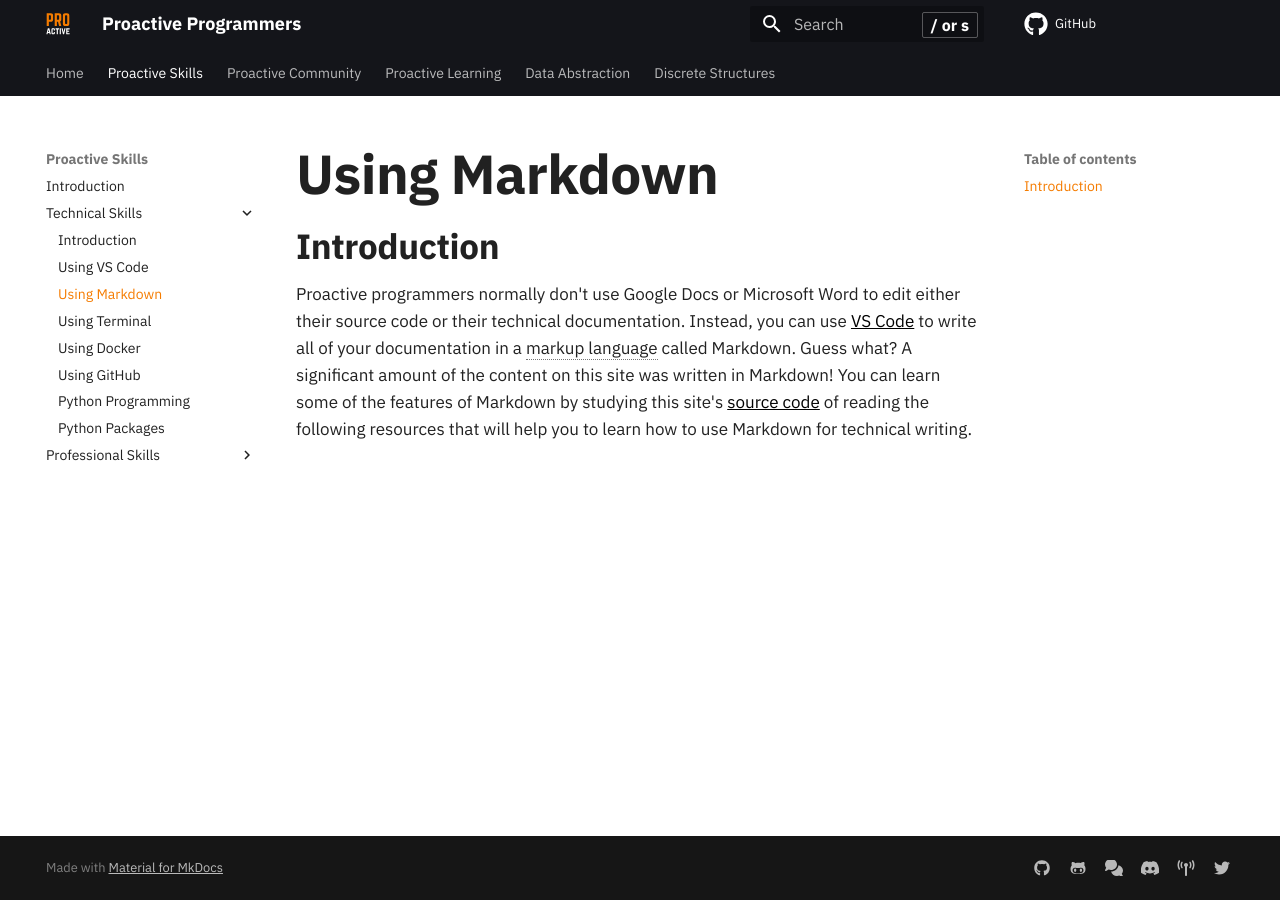
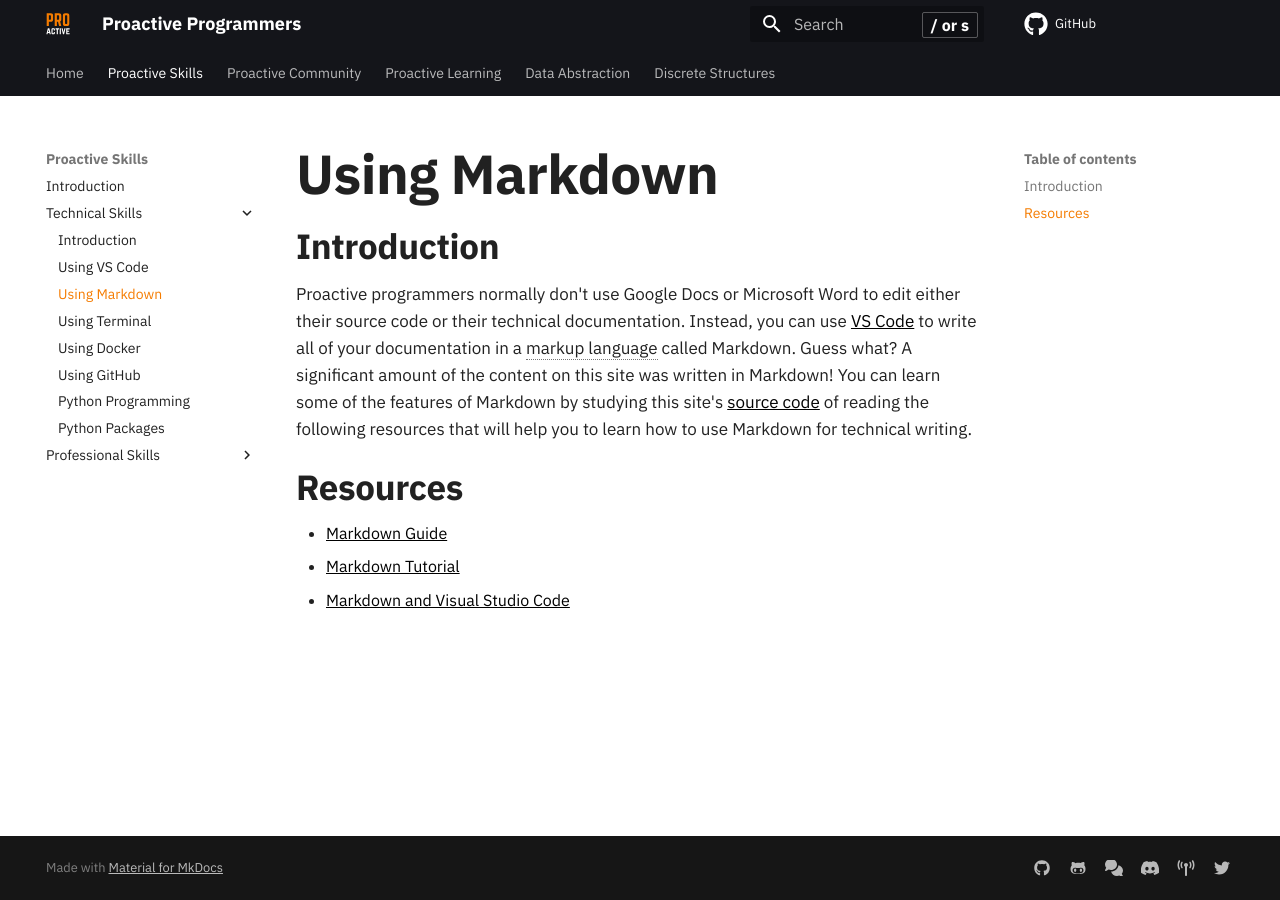
Before and after one commit to ProactiveProgrammers/www.proactiveprogrammers.com, an MkDocs documentation site: the page built from docs/proactive-skills/technical-skills/using-markdown.md, in a window 1280 px wide. Built offline with MkDocs 1.6.1 and Material for MkDocs 9.7.7, drawn with Linux system fonts in a browser that asks for light colours; comment, search, counter and statistics services are not loaded.

Commit message:
feat: Add the resources in using-markdown.

```diff
--- a/docs/proactive-skills/technical-skills/using-markdown.md
+++ b/docs/proactive-skills/technical-skills/using-markdown.md
@@ -12,4 +12,10 @@ code](https://github.com/ProactiveProgrammers/www.proactiveprogrammers.com) of
 reading the following resources that will help you to learn how to use
 Markdown for technical writing.
 
+## Resources
+
+- [Markdown Guide](https://www.markdownguide.org/)
+- [Markdown Tutorial](https://www.markdowntutorial.com/)
+- [Markdown and Visual Studio Code](https://code.visualstudio.com/docs/languages/markdown)
+
 --8<-- "includes/abbreviations.md"
```
